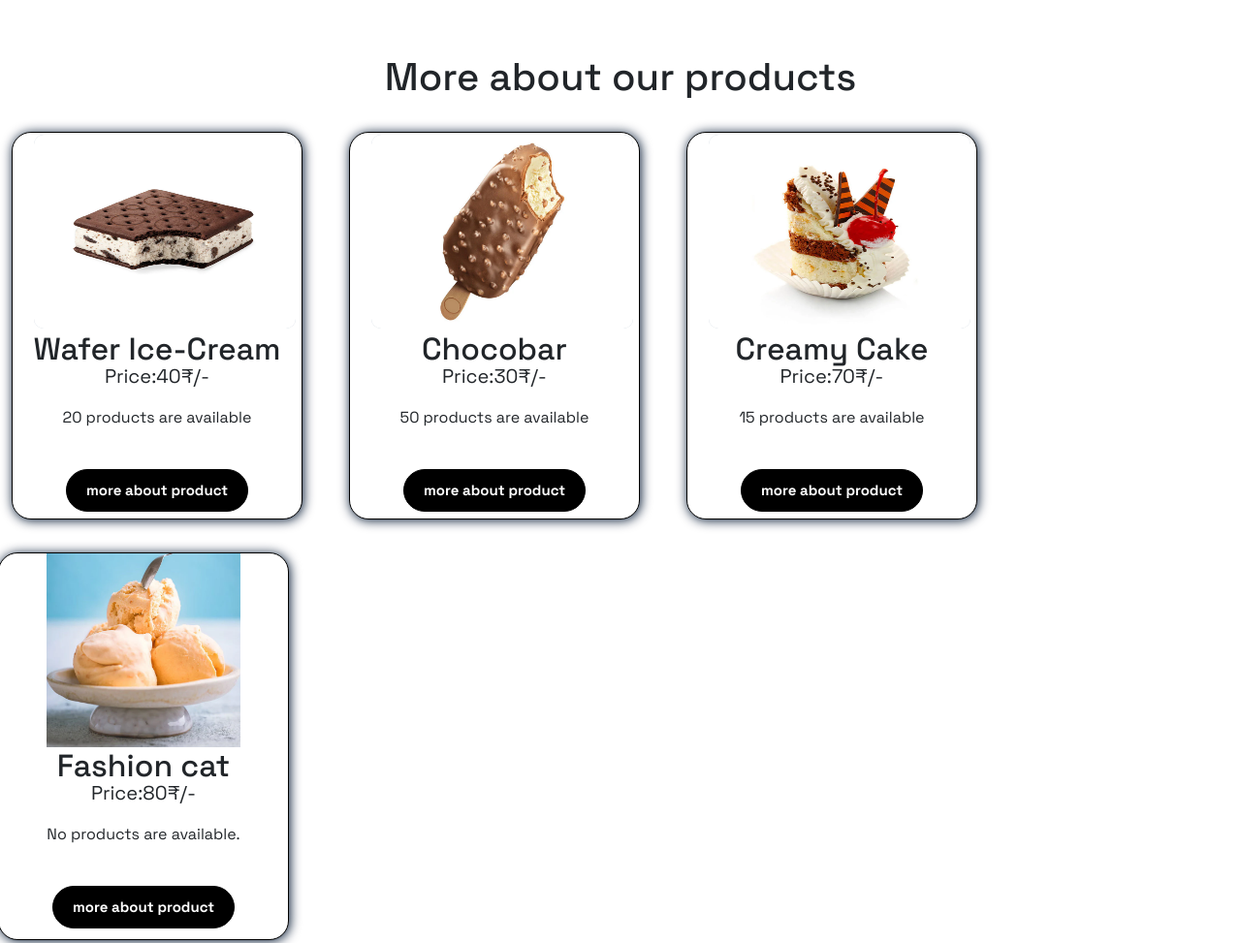
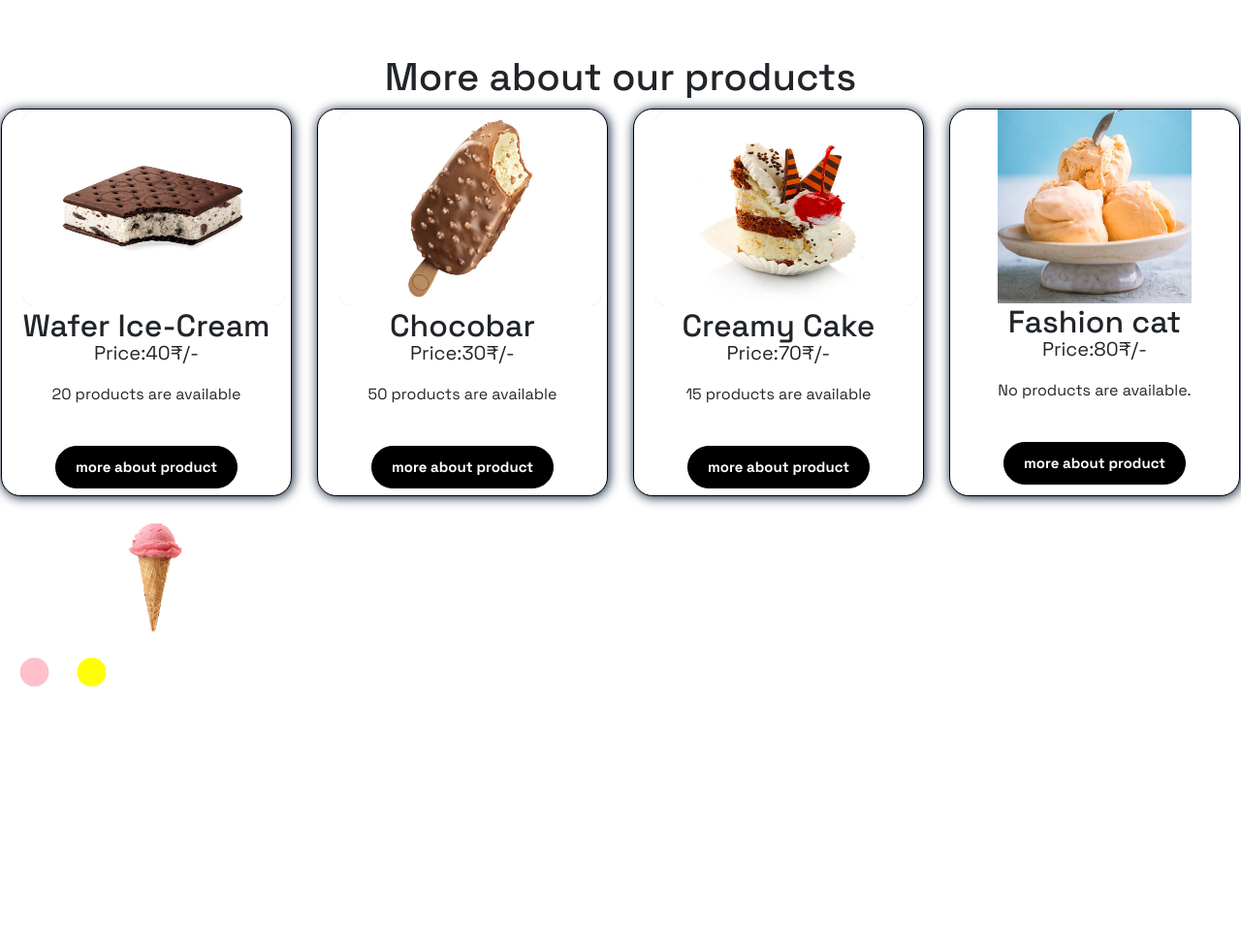
Before and after one commit to sakshishewale2808/Ice-Cream-Parlour-Javascript-Group-Project-2-ICP-7.0, a plain HTML site: page Pages/product-card.html in a window 1280 px wide. Shown: the part 2322-3295 px from the top of the page at 97% size. After the commit the page ends 3037 px from the top, so only its background shows below. Drawn offline with nearby package versions, Linux system fonts and the light colour scheme; a web font is replaced by a local one.

Commit message:
changes apply on flex boxes

```diff
--- a/Pages/product-card.html
+++ b/Pages/product-card.html
@@ -104,7 +104,7 @@
 <!-- Card making-->
 
     <div class="row">
-     <div  class="container col col-lg-4 col-md-2 col-sm-1 m-4">
+     <div  class="container col col-lg-4 col-md-2 col-sm-1 m-auto">
         <img class="icecream" src="./../imgs/product-card/Wafer-Ice-Cream.jpg" height="200" alt="bottle"/>
          <div class="description">
            <h2>Wafer Ice-Cream
@@ -122,7 +122,7 @@
 </div>
 
 <!-- Card making-->
-     <div class="container col col-lg-4 col-md-2 col-sm-1 m-4">
+     <div class="container col col-lg-4 col-md-2 col-sm-1 m-auto">
         <img class="icecream chocobar" src="./../imgs/product-card/Chokobar.jpg" height="200" alt="bottle"/>
          <div class="description">
            <h2>Chocobar
@@ -140,7 +140,7 @@
 </div>
 
 <!-- Card making-->
-     <div  class="container col col-lg-4 col-md-2 col-sm-1 m-4">
+     <div  class="container col col-lg-4 col-md-2 col-sm-1 m-auto">
         <img class="icecream" src="./../imgs/product-card/Creamy-Cake.jpg" height="200" alt="bottle"/>
          <div class="description">
            <h2>Creamy Cake
@@ -158,7 +158,7 @@
 </div>
 
 <!-- Card making-->
-     <div class="container col col-lg-4 col-md-2 col-sm-1">
+     <div class="container col col-lg-4 col-md-2 col-sm-1 m-auto">
         <img class="icecream1" src="./../imgs/product-card/fashion-cat.webp" height="200" alt="bottle"/>
          <div class="description">
            <h2>Fashion cat
@@ -175,13 +175,15 @@ No products are available.
     </div>
 </div>
 </div>
-
+<!--product section starts-->
 <div class="products col col-lg-3 col-md-4 col-sm-2  my-1">
     <img src="./../imgs/product-card/Ice-pink.png" class="col product-image"  onclick="changeimage('Ice Cone')" alt="choco4" id="colors"/>
     <p class=" mx-4 my-auto ">
        <img src="./../imgs/product-card/pink.png"class="mx-1 my-0" alt="pink" height="35" onclick="ice('pink')"> <img src="./../imgs/product-card/yellow.png" alt="yellow" height="35" class="mx-3" onclick="ice('yellow')">
     </p>
    </div>
+<!--product section ends-->
+
 <script>
            function changeimage(b)
             {
```
Also changed, not shown: css/product-card.css (line endings or trailing spaces).
